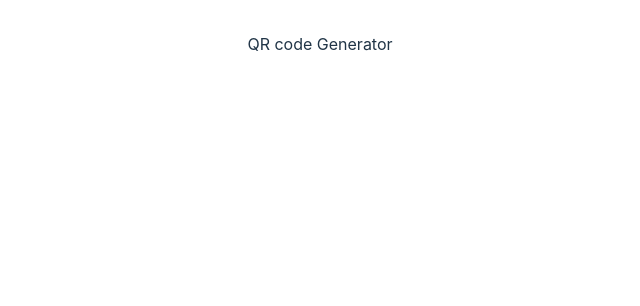
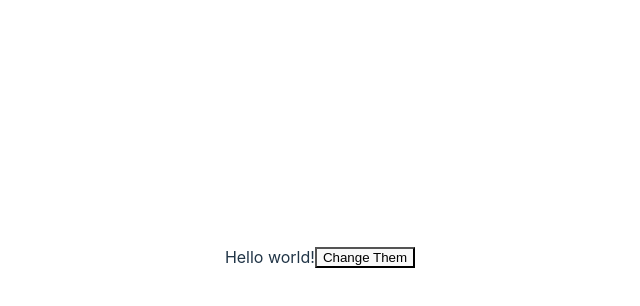
Before and after one commit to srinivazCoder/ReactJS-projects, a React (Vite) app: page / in a window 1280 px wide. Shown: the top 306 px of the page, without its empty margins (320-960 px from the left). Built offline with nearby package versions, Linux system fonts and the light colour scheme.

Commit message:
QR code component changes completed

```diff
--- a/src/App.jsx
+++ b/src/App.jsx
@@ -9,6 +9,8 @@ import TreeView from './components/Tree-view';
 import menus from './components/Tree-view/data';
 
 import QRcodeGenerator from "./components/qr-code-generator/Index"
+
+import SwitchMode from "./components/switch-mode/Index"
 
 function App() {
 
@@ -35,7 +37,10 @@ function App() {
         {/* <TreeView menus={menus}/> */}
 
         {/* QR code Generator */}
-        <QRcodeGenerator/>
+        {/* <QRcodeGenerator/> */}
+
+        {/* Switch Mode */}
+        <SwitchMode/>
       </div>
     </>
   )
--- a/src/components/qr-code-generator/Index.jsx
+++ b/src/components/qr-code-generator/Index.jsx
@@ -1,3 +1,27 @@
+// import React from 'react';
+import { useState } from 'react';
+import QRCode from 'react-qr-code';
+
 export default function QRcodeGenerator(){
-    return <div>QR code Generator</div>
+    const [qrCode,setQRCode] = useState("");
+    const [input,setInput] = useState("");
+
+    function handleQRcode(){
+        setQRCode(input);
+        setInput("");
+    }
+
+    return <div>
+        <h1>QR code generator</h1>
+        <div>
+            <input onChange={(e)=>setInput(e.target.value)} value={input} type="text" name="qr-code" placeholder="Enter your text here"  />
+            <button onClick={handleQRcode} disabled={input && input.trim() !== "" ? false : true}>Generate</button>
+        </div>
+
+
+
+        <div style={{marginTop:20}}>
+            <QRCode id='qr-code-value' value={qrCode} size={400} bgColor='#fff'/>
+        </div>
+    </div>
 }
--- /dev/null
+++ b/src/components/switch-mode/Index.jsx
@@ -0,0 +1,12 @@
+import { useState } from "react";
+export default function SwitchMode(){
+
+
+    return <div className="light-dark-mode">
+        <div className="container">
+            <p>Hello world!</p>
+            <button >Change Them</button>
+        </div>
+    </div>
+
+}
```
Also changed, not shown: src/components/switch-mode/useLocalStorage.jsx (added, +14 -0 lines), src/components/switch-mode/styles.css (added).
